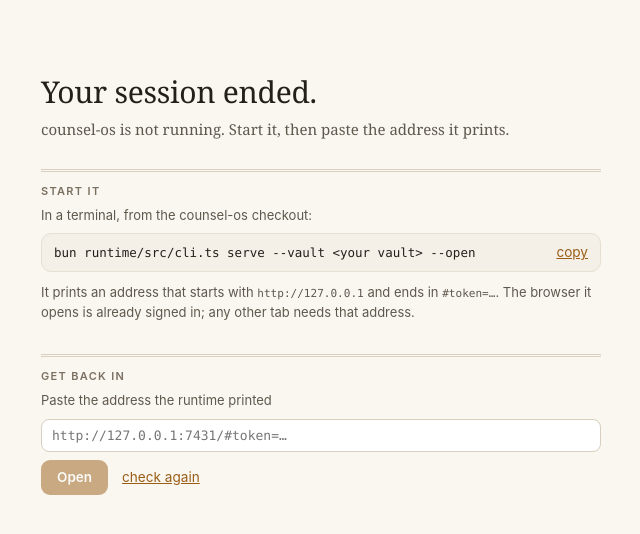
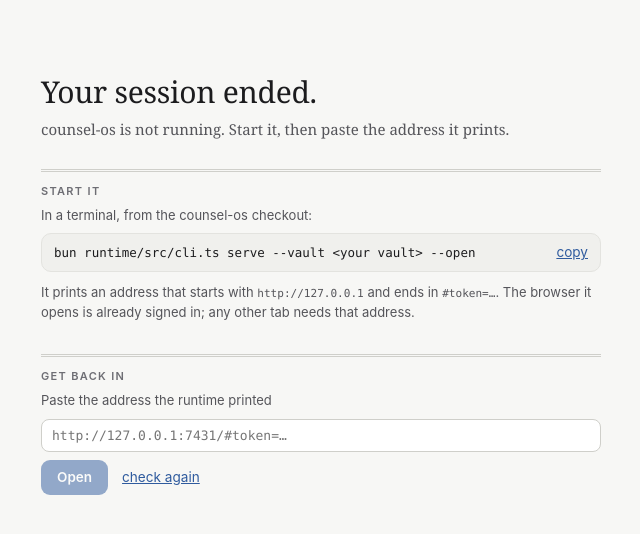
Before and after one commit to eigenlegal/counsel-os, a React (Vite) app in the folder runtime/ui/: page / in a window 1280 px wide. Shown: the top 534 px of the page, without its empty margins (319-959 px from the left). Built offline with nearby package versions, Linux system fonts and the light colour scheme; no server answers.

Commit message:
theme direction A: Ink & paper — cool graphite neutrals, ink-blue accent, Charter at 400/500, antialiased dark

```diff
--- a/runtime/ui/src/styles.css
+++ b/runtime/ui/src/styles.css
@@ -16,27 +16,26 @@
 :root {
   color-scheme: light dark;
 
-  /* light — paper (spec §2) */
-  --bg: #faf7f1;
+  /* light — paper, cooled (direction A "Ink & paper") */
+  --bg: #f7f7f5;
   --bg-raised: #ffffff;
-  --bg-sunken: #f4efe7;
-  --bg-hover: #f1ece3;
-  --fg: #241f19;
-  --fg-muted: #5f584d;
-  --fg-faint: #7a7061; /* 4.55:1 on paper — was #8a8071 at 3.63:1 */
-  --border: #e6dfd2;
-  --border-strong: #d8cfbf;
-  --accent: #9a5d16; /* 4.97:1 — spec §2 said #a8681f, which measured 4.21:1 */
+  --bg-sunken: #f0f0ed;
+  --bg-hover: #ebebe7;
+  --fg: #1c1c1e;
+  --fg-muted: #55555a;
+  --fg-faint: #6e6e74;
+  --border: #e3e3df;
+  --border-strong: #cfcfca;
+  --accent: #2f5b9e; /* ink blue */
   --accent-ink: #ffffff;
-  --ok: #3f7a4f;
-  --warn: #8a6210; /* 5.12:1 — spec §2 said #996d10, which measured 4.32:1 */
-  --amber: #8a6210;
-  --error: #b4483a;
-  /* diff/redline tints: opaque, never alpha (spec §2, light row) */
-  --ins-bg: #e7f0e4;
-  --del-bg: #f6e3dd;
+  --ok: #2f7a4a;
+  --warn: #7a5a0f;
+  --amber: #7a5a0f;
+  --error: #b03a2e;
+  --ins-bg: #e3efe6;
+  --del-bg: #f5e2de;
 
-  --serif: "Iowan Old Style", Charter, Georgia, serif;
+  --serif: Charter, "Iowan Old Style", Georgia, serif;
   --sans: -apple-system, "Inter", "Segoe UI", system-ui, sans-serif;
   --mono: ui-monospace, SFMono-Regular, "SF Mono", Menlo, Consolas, monospace;
 
@@ -45,7 +44,7 @@
 
   --radius: 10px;
   --radius-lg: 14px;
-  --shadow: 0 1px 2px rgba(36, 31, 25, 0.06), 0 8px 24px rgba(36, 31, 25, 0.08);
+  --shadow: 0 1px 2px rgba(20, 21, 23, 0.06), 0 8px 24px rgba(20, 21, 23, 0.08);
   --rail-w: 216px;
   --rail-w-icons: 56px;
   --drawer-w: 420px;
@@ -53,26 +52,29 @@
 
 @media (prefers-color-scheme: dark) {
   :root {
-    /* dark (spec §2, verbatim) */
-    --bg: #171412;
-    --bg-raised: #1e1a17;
-    --bg-sunken: #1e1a17;
-    --bg-hover: #262019;
-    --fg: #ece5da;
-    --fg-muted: #b8ad9e;
-    --fg-faint: #8c8172; /* 4.80:1 on --bg, 4.52:1 on --bg-raised — was #877c6d at 4.48:1 */
-    --border: #322b24;
-    --border-strong: #3e352c;
-    --accent: #d99a4e;
-    --accent-ink: #1a1410;
-    --ok: #7fbf8e;
-    --warn: #d9b04e;
-    --amber: #d9b04e;
-    --error: #e08a7e;
-    --ins-bg: #233227;
-    --del-bg: #362420;
+    /* dark — graphite, cool (direction A) */
+    --bg: #141517;
+    --bg-raised: #1b1c1f;
+    --bg-sunken: #1b1c1f;
+    --bg-hover: #232428;
+    --fg: #e6e6e3;
+    --fg-muted: #adadaa;
+    --fg-faint: #8f8f8c;
+    --border: #2a2b2f;
+    --border-strong: #36373c;
+    --accent: #8fb3ec;
+    --accent-ink: #10131a;
+    --ok: #7fc292;
+    --warn: #d9b45a;
+    --amber: #d9b45a;
+    --error: #e3877c;
+    --ins-bg: #1f2f26;
+    --del-bg: #33241f;
     --shadow: 0 1px 2px rgba(0, 0, 0, 0.3), 0 8px 24px rgba(0, 0, 0, 0.18);
   }
+  /* Dark ground makes every serif stroke read heavier; grayscale smoothing
+     brings the weight back to where the light theme sits. */
+  body { -webkit-font-smoothing: antialiased; }
 }
 
 * { box-sizing: border-box; }
@@ -787,3 +789,12 @@ a { color: var(--accent); }
 .v2-lost-acts { display: flex; align-items: center; gap: 14px; }
 .v2-lost-acts .v2-ask-go { margin-left: 0; }
 .v2-lost-error { font-size: 13px; color: var(--error); margin: 0; }
+
+/* ── Direction A: Ink & paper — text-first weights ─────────────────────── */
+.v2-prose { font-size: 16px; line-height: 1.68; }
+.v2-doc-md { font: 16px/1.7 var(--serif); }
+.v2-doc-md h2 { font: 500 18px/1.3 var(--serif); }
+.v2-doc-head h1 { font: 500 24px/1.25 var(--serif); letter-spacing: -0.005em; }
+.v2-thread-head h1 { font: 500 18px/1.3 var(--serif); }
+.v2-brand { font: 500 15px/1 var(--serif); }
+.v2-matter-name { font: 400 14.5px/1.35 var(--serif); }
```
Also changed, not shown: 7 other files (tests, documents, lock files or other folders).
